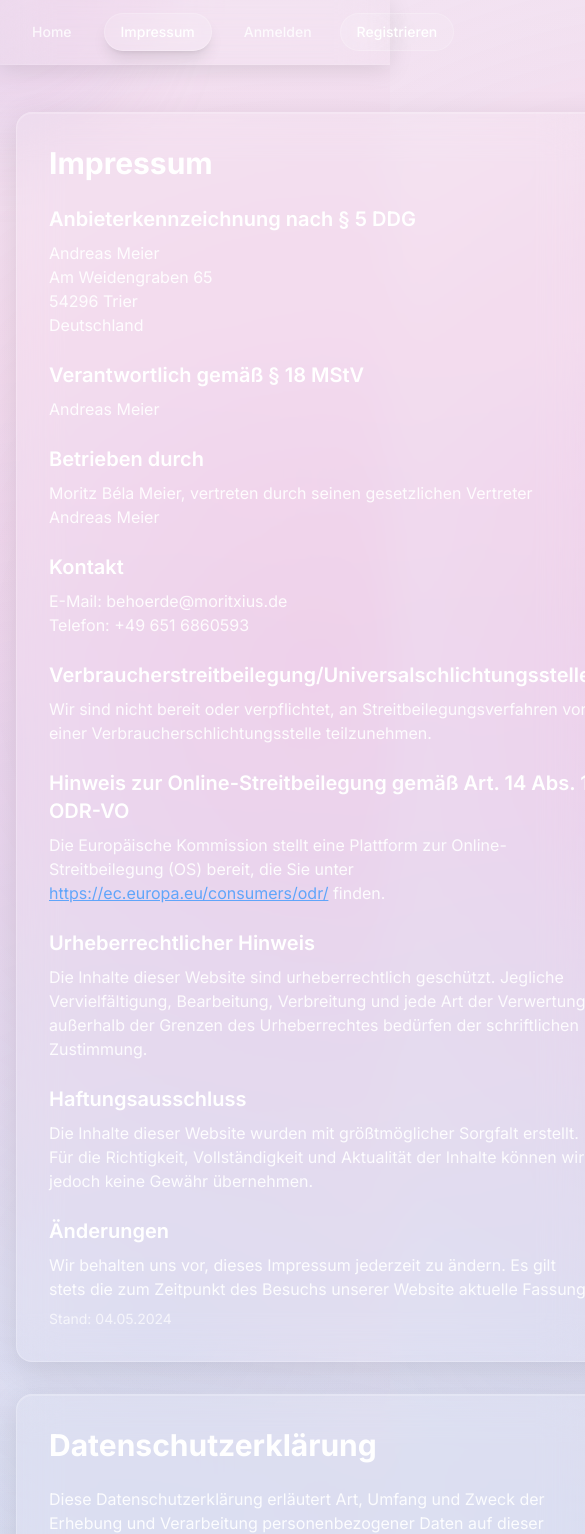
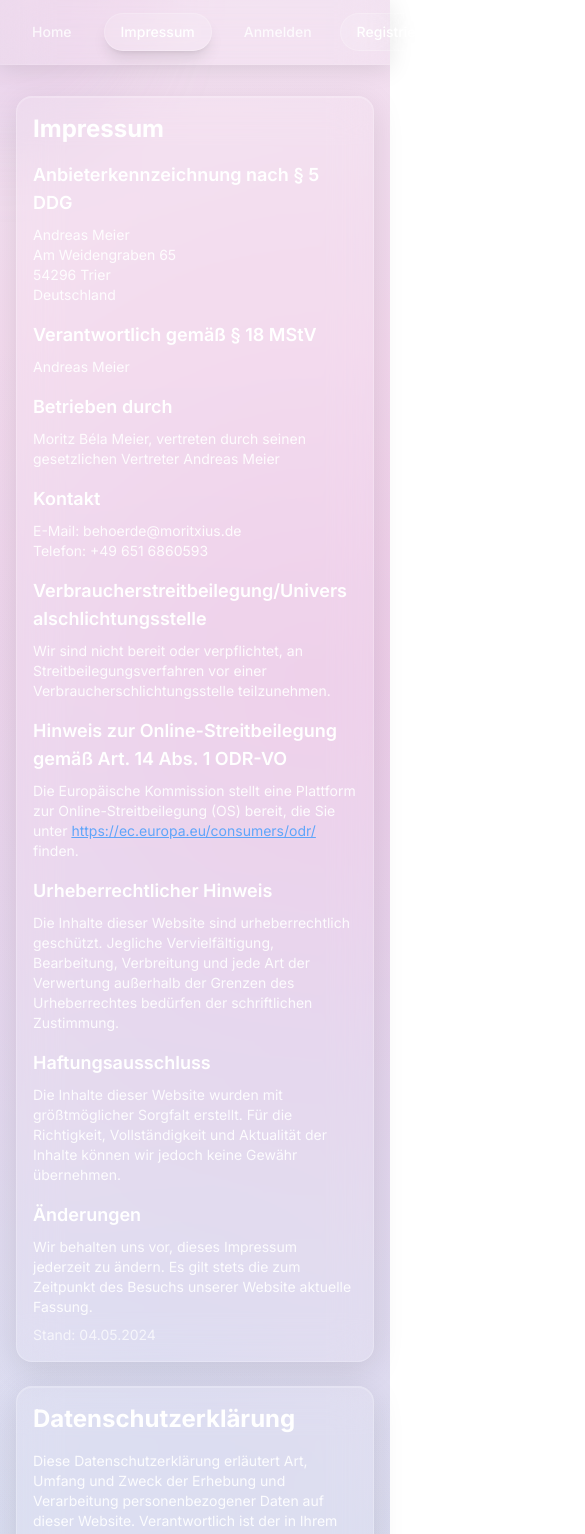
Before and after one commit to moritxius-matsuda/MATSUDA-BELA-WEBSITE, a Next.js app: page /impressum in a window 390 px wide. Shown: the top 1534 px of the page, 585 px wide, since content can reach past the window. Built offline with nearby package versions, Linux system fonts and the light colour scheme; no server answers.

Commit message:
several fixes

```diff
--- a/app/impressum/page.tsx
+++ b/app/impressum/page.tsx
@@ -1,17 +1,17 @@
 export default function ImpressumPage() {
   return (
-    <div className="container mx-auto px-4 py-12">
+    <div className="container mx-auto px-4 py-8 sm:py-12">
       <div className="max-w-6xl mx-auto">
-        <div className="grid md:grid-cols-2 gap-8">
+        <div className="grid grid-cols-1 lg:grid-cols-2 gap-6 sm:gap-8">
           {/* Impressum */}
-          <div className="glass-card p-8">
-            <h1 className="text-3xl font-bold text-white mb-6">
+          <div className="glass-card p-4 sm:p-6 md:p-8">
+            <h1 className="text-2xl sm:text-3xl font-bold text-white mb-4 sm:mb-6">
               Impressum
             </h1>
 
-            <div className="space-y-6 text-white/90">
+            <div className="space-y-4 sm:space-y-6 text-white/90 text-sm sm:text-base">
               <div>
-                <h2 className="text-xl font-semibold text-white mb-2">Anbieterkennzeichnung nach § 5 DDG</h2>
+                <h2 className="text-lg sm:text-lg sm:text-xl font-semibold text-white mb-2">Anbieterkennzeichnung nach § 5 DDG</h2>
                 <p>Andreas Meier<br />
                 Am Weidengraben 65<br />
                 54296 Trier<br />
@@ -19,43 +19,43 @@ export default function ImpressumPage() {
               </div>
 
               <div>
-                <h2 className="text-xl font-semibold text-white mb-2">Verantwortlich gemäß § 18 MStV</h2>
+                <h2 className="text-lg sm:text-xl font-semibold text-white mb-2">Verantwortlich gemäß § 18 MStV</h2>
                 <p>Andreas Meier</p>
               </div>
 
               <div>
-                <h2 className="text-xl font-semibold text-white mb-2">Betrieben durch</h2>
+                <h2 className="text-lg sm:text-xl font-semibold text-white mb-2">Betrieben durch</h2>
                 <p>Moritz Béla Meier, vertreten durch seinen gesetzlichen Vertreter Andreas Meier</p>
               </div>
 
               <div>
-                <h2 className="text-xl font-semibold text-white mb-2">Kontakt</h2>
+                <h2 className="text-lg sm:text-xl font-semibold text-white mb-2">Kontakt</h2>
                 <p>E-Mail: behoerde@moritxius.de<br />
                 Telefon: +49 651 6860593</p>
               </div>
 
               <div>
-                <h2 className="text-xl font-semibold text-white mb-2 break-words">Verbraucherstreitbeilegung/Universalschlichtungsstelle</h2>
+                <h2 className="text-lg sm:text-xl font-semibold text-white mb-2 break-words">Verbraucherstreitbeilegung/Universalschlichtungsstelle</h2>
                 <p>Wir sind nicht bereit oder verpflichtet, an Streitbeilegungsverfahren vor einer Verbraucherschlichtungsstelle teilzunehmen.</p>
               </div>
 
               <div>
-                <h2 className="text-xl font-semibold text-white mb-2">Hinweis zur Online-Streitbeilegung gemäß Art. 14 Abs. 1 ODR-VO</h2>
+                <h2 className="text-lg sm:text-xl font-semibold text-white mb-2">Hinweis zur Online-Streitbeilegung gemäß Art. 14 Abs. 1 ODR-VO</h2>
                 <p>Die Europäische Kommission stellt eine Plattform zur Online-Streitbeilegung (OS) bereit, die Sie unter <a href="https://ec.europa.eu/consumers/odr/" className="text-blue-400 hover:text-blue-300 underline" target="_blank" rel="noopener noreferrer">https://ec.europa.eu/consumers/odr/</a> finden.</p>
               </div>
 
               <div>
-                <h2 className="text-xl font-semibold text-white mb-2">Urheberrechtlicher Hinweis</h2>
+                <h2 className="text-lg sm:text-xl font-semibold text-white mb-2">Urheberrechtlicher Hinweis</h2>
                 <p>Die Inhalte dieser Website sind urheberrechtlich geschützt. Jegliche Vervielfältigung, Bearbeitung, Verbreitung und jede Art der Verwertung außerhalb der Grenzen des Urheberrechtes bedürfen der schriftlichen Zustimmung.</p>
               </div>
 
               <div>
-                <h2 className="text-xl font-semibold text-white mb-2">Haftungsausschluss</h2>
+                <h2 className="text-lg sm:text-xl font-semibold text-white mb-2">Haftungsausschluss</h2>
                 <p>Die Inhalte dieser Website wurden mit größtmöglicher Sorgfalt erstellt. Für die Richtigkeit, Vollständigkeit und Aktualität der Inhalte können wir jedoch keine Gewähr übernehmen.</p>
               </div>
 
               <div>
-                <h2 className="text-xl font-semibold text-white mb-2">Änderungen</h2>
+                <h2 className="text-lg sm:text-xl font-semibold text-white mb-2">Änderungen</h2>
                 <p>Wir behalten uns vor, dieses Impressum jederzeit zu ändern. Es gilt stets die zum Zeitpunkt des Besuchs unserer Website aktuelle Fassung.</p>
                 <p className="text-sm text-white/70 mt-2">Stand: 04.05.2024</p>
               </div>
@@ -63,28 +63,28 @@ export default function ImpressumPage() {
           </div>
 
           {/* Datenschutzerklärung */}
-          <div className="glass-card p-8">
-            <h1 className="text-3xl font-bold text-white mb-6">
+          <div className="glass-card p-4 sm:p-6 md:p-8">
+            <h1 className="text-2xl sm:text-3xl font-bold text-white mb-4 sm:mb-6">
               Datenschutzerklärung
             </h1>
 
-            <div className="space-y-6 text-white/90">
+            <div className="space-y-4 sm:space-y-6 text-white/90 text-sm sm:text-base">
               <p>Diese Datenschutzerklärung erläutert Art, Umfang und Zweck der Erhebung und Verarbeitung personenbezogener Daten auf dieser Website. Verantwortlich ist der in Ihrem Impressum genannte Betreiber. Technische Umsetzung der Authentifizierung erfolgt über Clerk, das Hosting über Vercel. Nutzer können sich über Clerk registrieren, wofür Name, E‑Mail, Passwort und ggf. Google‑OAuth‑Daten verarbeitet werden. Die Erhebung von Server‑Logdaten dient der Sicherheit und Stabilität des Angebots. Betroffene Personen haben umfangreiche Rechte nach der DSGVO.</p>
 
               <div>
-                <h2 className="text-xl font-semibold text-white mb-2">1. Verantwortlicher</h2>
+                <h2 className="text-lg sm:text-xl font-semibold text-white mb-2">1. Verantwortlicher</h2>
                 <p>Name/Firma: Moritz Béla Meier, vertreten durch seinen gesetzlichen Vertreter Andreas Meier<br />
                 Anschrift: Am Weidengraben 65, 54296 Trier, Deutschland<br />
                 Kontakt: E‑Mail: behoerde@moritxius.de, Telefon: +49 651 6860593</p>
               </div>
 
               <div>
-                <h2 className="text-xl font-semibold text-white mb-2">2. Datenschutzbeauftragter</h2>
+                <h2 className="text-lg sm:text-xl font-semibold text-white mb-2">2. Datenschutzbeauftragter</h2>
                 <p>Wir haben keinen Datenschutzbeauftragten benannt, da wir nicht gesetzlich dazu verpflichtet sind.</p>
               </div>
 
               <div>
-                <h2 className="text-xl font-semibold text-white mb-2">3. Erhobene Daten und Verarbeitungszwecke</h2>
+                <h2 className="text-lg sm:text-xl font-semibold text-white mb-2">3. Erhobene Daten und Verarbeitungszwecke</h2>
 
                 <div className="ml-4 space-y-3">
                   <div>
@@ -109,7 +109,7 @@ export default function ImpressumPage() {
               </div>
 
               <div>
-                <h2 className="text-xl font-semibold text-white mb-2">4. Datenweitergabe an Dritte</h2>
+                <h2 className="text-lg sm:text-xl font-semibold text-white mb-2">4. Datenweitergabe an Dritte</h2>
                 <p>Clerk, Inc.: Sub‑Auftragsverarbeiter für Authentifizierungsdienste.<br />
                 Vercel, Inc.: Hosting-Provider.<br />
                 Google LLC: Im Rahmen der OAuth‑Anbindung.<br />
@@ -117,23 +117,23 @@ export default function ImpressumPage() {
               </div>
 
               <div>
-                <h2 className="text-xl font-semibold text-white mb-2">5. Aufbewahrungsdauer</h2>
+                <h2 className="text-lg sm:text-xl font-semibold text-white mb-2">5. Aufbewahrungsdauer</h2>
                 <p>Registrierungsdaten: Bis zur Kontolöschung oder Widerruf, höchstens 3 Jahre nach letzter Anmeldung.<br />
                 Server-Logs: Automatisch nach 30 Tagen gelöscht (länger bei Sicherheitsvorfällen).</p>
               </div>
 
               <div>
-                <h2 className="text-xl font-semibold text-white mb-2">6. Betroffenenrechte</h2>
+                <h2 className="text-lg sm:text-xl font-semibold text-white mb-2">6. Betroffenenrechte</h2>
                 <p>Sie haben das Recht auf Auskunft, Berichtigung, Löschung, Einschränkung der Verarbeitung, Datenübertragbarkeit, Widerspruch und Widerruf erteilter Einwilligungen sowie das Beschwerderecht bei einer Aufsichtsbehörde.</p>
               </div>
 
               <div>
-                <h2 className="text-xl font-semibold text-white mb-2">7. Sicherheit</h2>
+                <h2 className="text-lg sm:text-xl font-semibold text-white mb-2">7. Sicherheit</h2>
                 <p>Es werden technische und organisatorische Maßnahmen wie TLS‑Verschlüsselung, Firewalls und Zugangskontrollen eingesetzt. Clerk und Vercel verfügen über eigene, regelmäßig geprüfte Sicherheitskonzepte.</p>
               </div>
 
               <div>
-                <h2 className="text-xl font-semibold text-white mb-2">8. Aktualität und Änderungen</h2>
+                <h2 className="text-lg sm:text-xl font-semibold text-white mb-2">8. Aktualität und Änderungen</h2>
                 <p>Diese Datenschutzerklärung gilt ab dem 6. Mai 2025 und kann bei Bedarf aktualisiert werden. Änderungen werden auf dieser Seite veröffentlicht.</p>
               </div>
             </div>
--- a/app/page.tsx
+++ b/app/page.tsx
@@ -1,17 +1,17 @@
 export default function Home() {
   return (
-    <div className="container mx-auto px-4 py-12">
-      <div className="flex items-center justify-center min-h-[80vh]">
-        <div className="text-center max-w-4xl">
-          <div className="mb-12">
+    <div className="container mx-auto px-4 py-8 sm:py-12">
+      <div className="flex items-center justify-center min-h-[70vh] sm:min-h-[80vh]">
+        <div className="text-center max-w-4xl w-full">
+          <div className="mb-8 sm:mb-12">
             <img
               src="/matsuda-béla-weiß.png"
               alt="Matsuda Béla Logo"
-              className="h-48 w-auto mx-auto opacity-90"
+              className="h-32 sm:h-40 md:h-48 w-auto mx-auto opacity-90"
             />
           </div>
-          <div className="glass-card p-12">
-            <h1 className="text-6xl font-bold text-white">
+          <div className="glass-card p-6 sm:p-8 md:p-12">
+            <h1 className="text-3xl sm:text-4xl md:text-5xl lg:text-6xl font-bold text-white">
               Willkommen
             </h1>
           </div>
--- a/components/Navbar.tsx
+++ b/components/Navbar.tsx
@@ -23,7 +23,10 @@ export default function Navbar() {
                 className="h-8 w-auto opacity-90 hover:opacity-100 transition-opacity duration-300"
                 onError={(e) => {
                   e.currentTarget.style.display = 'none';
-                  e.currentTarget.nextElementSibling.style.display = 'block';
+                  const nextElement = e.currentTarget.nextElementSibling as HTMLElement;
+                  if (nextElement) {
+                    nextElement.style.display = 'block';
+                  }
                 }}
               />
               <span
--- a/components/SimpleNavbar.tsx
+++ b/components/SimpleNavbar.tsx
@@ -18,7 +18,10 @@ export default function SimpleNavbar() {
                 className="h-8 w-auto opacity-90 hover:opacity-100 transition-opacity duration-300"
                 onError={(e) => {
                   e.currentTarget.style.display = 'none';
-                  e.currentTarget.nextElementSibling.style.display = 'block';
+                  const nextElement = e.currentTarget.nextElementSibling as HTMLElement;
+                  if (nextElement) {
+                    nextElement.style.display = 'block';
+                  }
                 }}
               />
               <span
```
